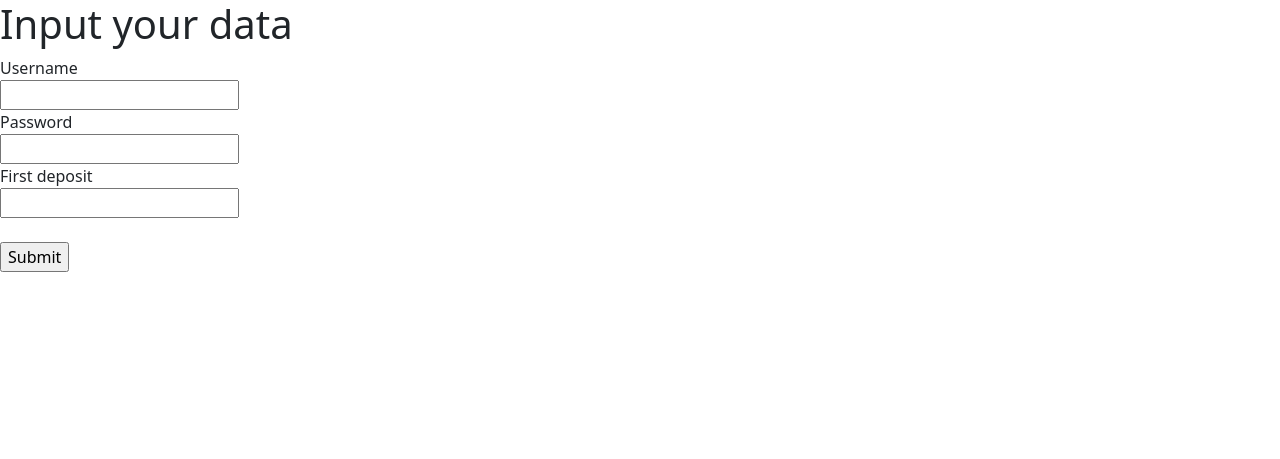
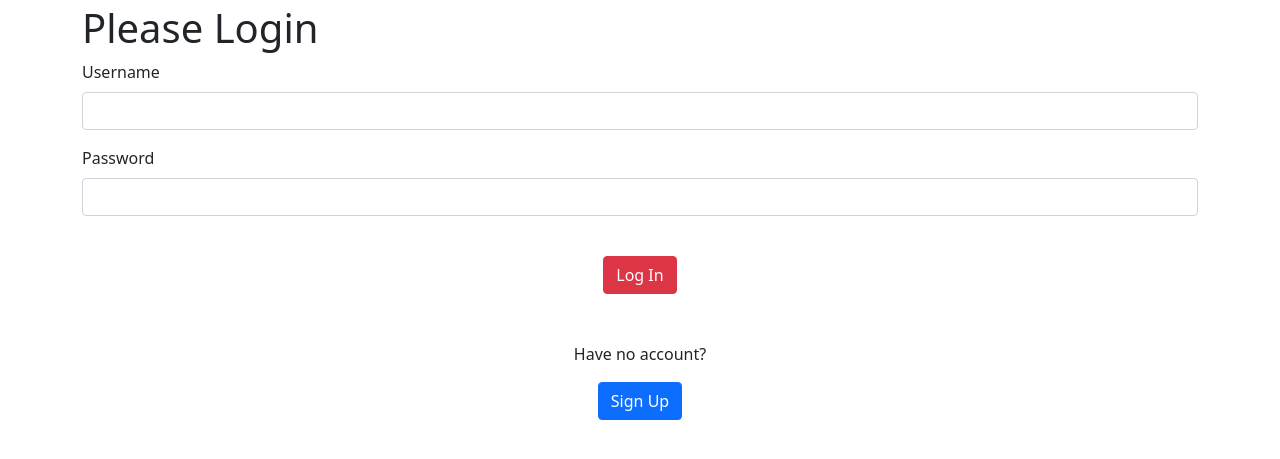
Before and after one commit to satya2221/TAU_atm, a PHP site: page /user_process.php?act=login in a window 1280 px wide. Shown: the top 459 px of the page. Run offline with PHP 8.4, Linux system fonts and the light colour scheme; data that the repository does not hold is empty.

Commit message:
Bootsrapisasi part 2 (sampai login dan sign up)

```diff
--- a/index.php
+++ b/index.php
@@ -18,7 +18,7 @@
                 <label class="btn btn-outline-success" for="user">
                     User
                 </label>
-                </div>
+            </div>
             <div class="form-check d-grid col-6 mx-auto my-3">
                 <input class="btn-check" type="radio" name="role" id="admin" value="Admin" autocomplete="off">
                 <label class="btn btn-outline-primary" for="admin">
--- a/user_process.php
+++ b/user_process.php
@@ -1,5 +1,5 @@
 <?php
-    $act = $_POST['act'];
+    $act = $_GET['act'];
 ?>
 <!DOCTYPE html>
 <html lang="en">
@@ -11,34 +11,58 @@
     <title>User Process</title>
 </head>
 <body>
+    <div class="container my-1">
         <?php if($act == "login"):?>
             <h1>Please Login</h1>
             <form action="menu_atm.php" method="post">
-            <label for="uname">Username</label><br>
-            <input type="text" name="username" id="uname" required><br>
-
-            <label for="pass">Password</label><br>
-            <input type="password" name="password" id="pass" required><br>
-            <br>
-            <input type="submit" value="Submit">
+                <div class="mb-3">
+                    <label for="uname" class="form-label">Username</label><br>
+                    <input type="text" name="username" id="uname" class="form-control" required>
+                </div>
+                <div class="mb-3">
+                    <label for="pass" class="form-label">Password</label><br>
+                    <input type="password" name="password" id="pass" class="form-control" required><br>
+                </div>
+                <div class="text-center">
+                    <button type="submit" class="btn btn-danger">Log In</button>
+                </div>
 
             </form>
+
+            <center>
+                <p class="mt-5">Have no account?</p>
+                <a href="user_process.php?act=Sign" class="btn btn-primary">Sign Up</a>
+            </center>
         <?php else:?>
             <h1>Input your data</h1>
             <form action="menu_atm.php" method="post">
-            <label for="uname">Username</label><br>
-            <input type="text" name="username" id="uname" required><br>
+                <div class="mb-3">
+                    <label for="uname" class="form-label">Username</label><br>
+                    <input type="text" name="username" id="uname" class="form-control" required>
+                </div>
+                <div class="mb-3">
+                    <label for="pass" class="form-label">Password</label><br>
+                    <input type="password" name="password" id="pass" class="form-control" required>
+                </div>
+                <div class="mb-3">
+                    <label for="deposit" class="form-label">First deposit</label><br>
+                    <input type="number" name="password" id="pass" min="0"  class="form-control" required>
+                </div>
 
-            <label for="pass">Password</label><br>
-            <input type="password" name="password" id="pass" required><br>
-
-            <label for="deposit">First deposit</label><br>
-            <input type="number" name="password" id="pass" min="0" required>
-            <br><br>
-            <input type="submit" value="Submit">
+                <div class="text-center">
+                    <button type="submit" class="btn btn-danger">Sign In</button>
+                </div>
 
             </form>
+
+            <center>
+                <p class="mt-5">Already have an account?</p>
+                <a href="user_process.php?act=login" class="btn btn-primary">Log in</a>
+            </center>
         <?php endif;?>
+
+
+    </div>
     <script src="https://cdn.jsdelivr.net/npm/bootstrap@5.0.0/dist/js/bootstrap.bundle.min.js" integrity="sha384-p34f1UUtsS3wqzfto5wAAmdvj+osOnFyQFpp4Ua3gs/ZVWx6oOypYoCJhGGScy+8" crossorigin="anonymous"></script>
 </body>
 </html>
```
Also changed, not shown: menu.php (+15 -10 lines). Lines whose indentation alone changed are shown as unchanged.
